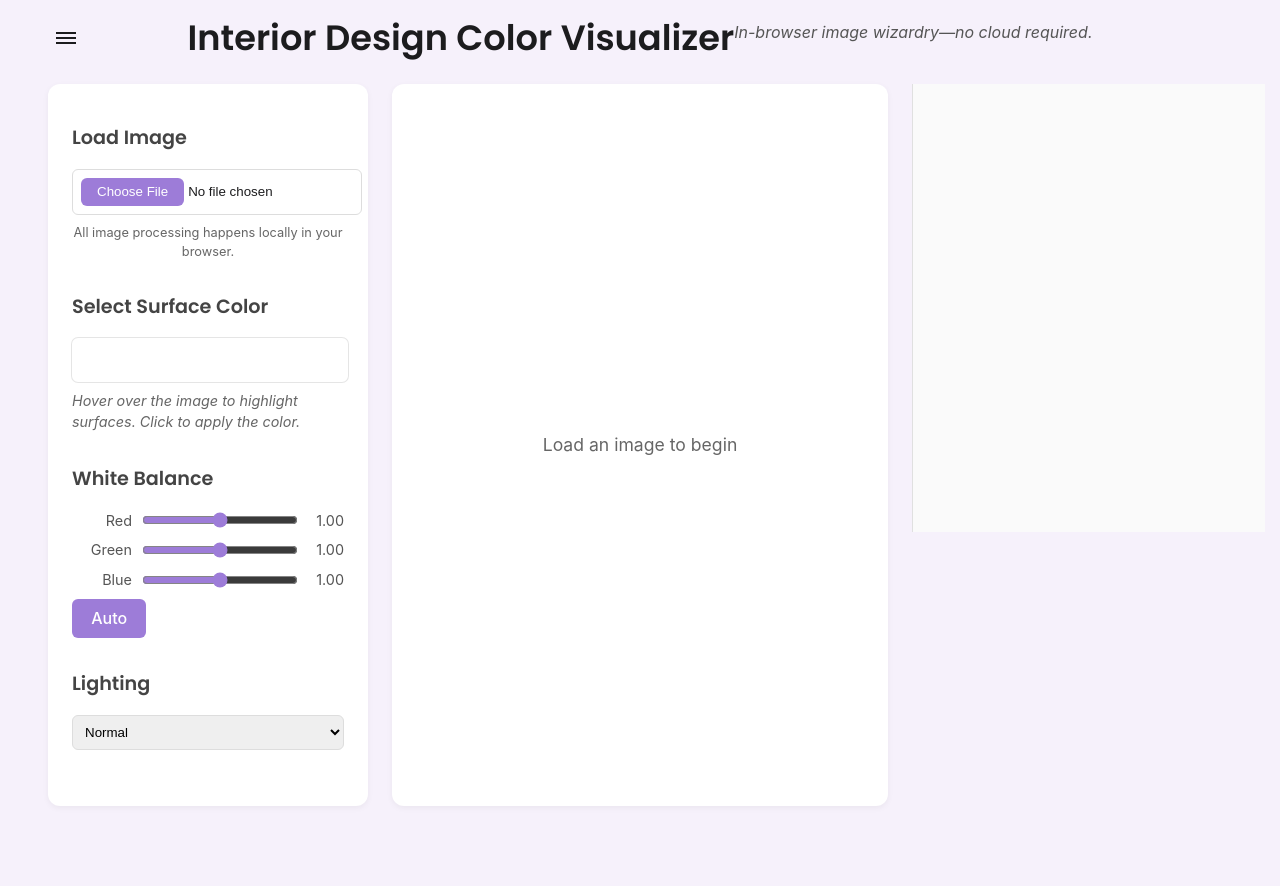
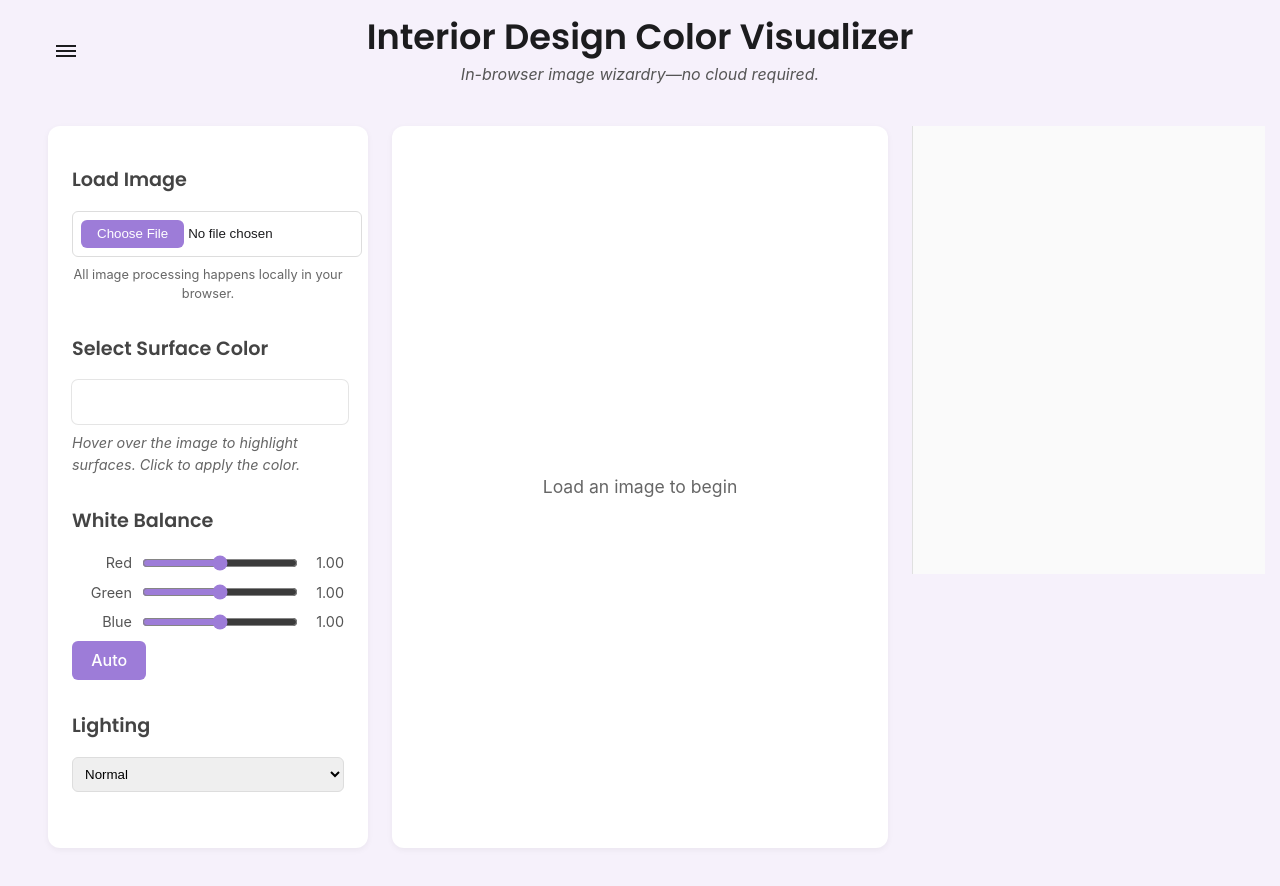
Before and after one commit to prasannaganesan/interior-design-app, a React (Vite) app: page / in a window 1280 px wide. Shown: the top 886 px of the page. Before the commit the page ends 854 px from the top, so only its background shows below. Built offline with nearby package versions, Linux system fonts and the light colour scheme.

Commit message:
Fix tagline alignment

```diff
--- a/src/App.css
+++ b/src/App.css
@@ -27,6 +27,7 @@ h1 {
 .app-header {
   position: relative;
   display: flex;
+  flex-direction: column;
   align-items: center;
   justify-content: center;
   margin-bottom: 1.5rem;
@@ -36,6 +37,8 @@ h1 {
 .nav-menu {
   position: absolute;
   left: 0;
+  top: 50%;
+  transform: translateY(-50%);
 }
 
 .hamburger {
```
